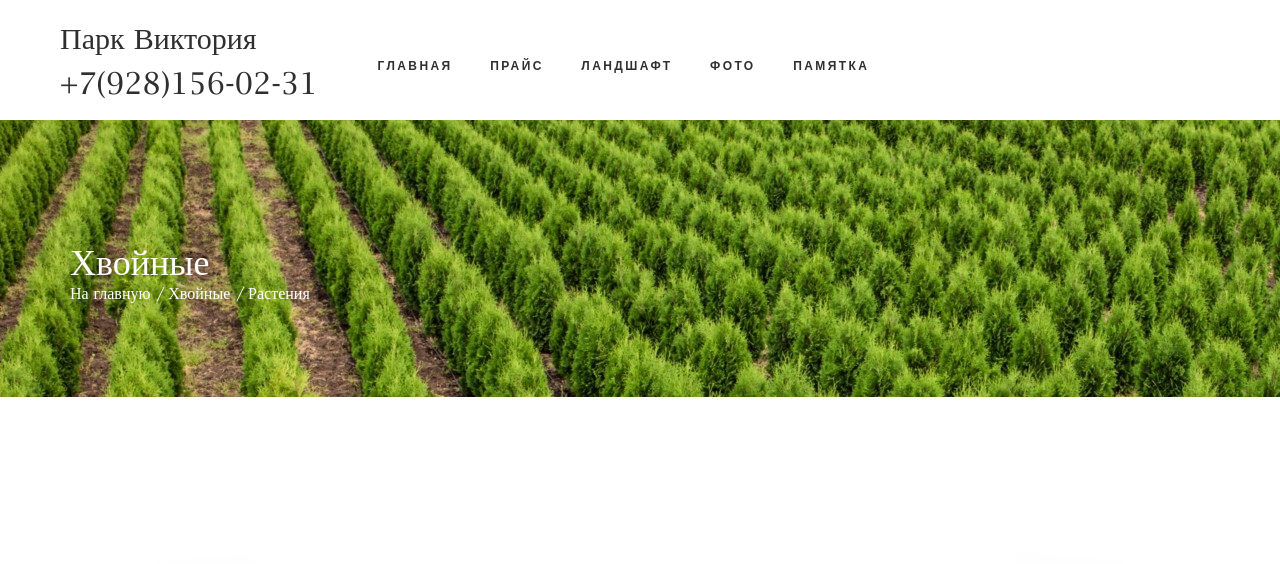
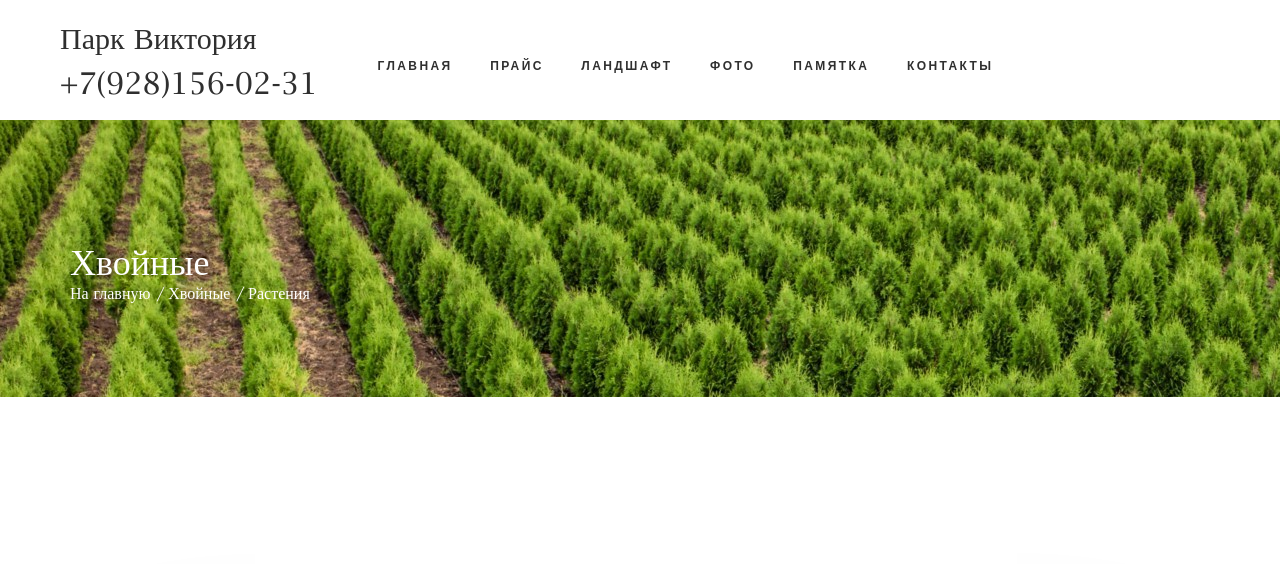
Before and after one commit to Dim-Nike/park_Victoria, a Django app: page /products/1 in a window 1280 px wide. Shown: the top 564 px of the page. Run offline with Django 4.2, Linux system fonts and the light colour scheme; data comes from the database, SQL or seed files in the repository; some libraries are stand-ins or nearby versions; some web fonts are replaced.

Commit message:
set contact.html

```diff
--- a/park_Victoria/main/admin.py
+++ b/park_Victoria/main/admin.py
@@ -9,11 +9,7 @@ class CategoriesProductAdmin(admin.ModelAdmin):
 class ProductAdmin(admin.ModelAdmin):
     list_display = ['name', 'categories', 'price', 'is_active', 'popular', 'product_is_day']
 
-# class AnswerAskAdmin(admin.ModelAdmin):
-#     list_display = ['answer', 'is_active']
-
 admin.site.register(CategoriesProduct, CategoriesProductAdmin)
 admin.site.register(MainImg)
 admin.site.register(Articles)
 admin.site.register(Product, ProductAdmin)
-# admin.site.register(AnswerAsk, AnswerAskAdmin)
--- a/park_Victoria/main/templates/main/categories.html
+++ b/park_Victoria/main/templates/main/categories.html
@@ -34,6 +34,7 @@
 					<li><a href="categories.html">ландшафт</a></li>
 					<li><a href="#">фото</a></li>
 					<li><a href="#">памятка</a></li>
+					<li><a href="contact.html">контакты</a></li>
 				</ul>
 			</nav>
 <!--			<div class="header_content ml-auto">-->
--- a/park_Victoria/main/urls.py
+++ b/park_Victoria/main/urls.py
@@ -7,7 +7,6 @@ from django.urls import path
 
 urlpatterns = [
     path('', show_index, name='index'),
-    path('products/<int:pk>', show_products, name='products'),
-    # path('/contact', show_contact, name='contact')
+    path('products/<int:pk>', show_products, name='products')
 
 ] + static(settings.STATIC_URL, document_root=settings.STATIC_ROOT)
```
Also changed, not shown: park_Victoria/main/models.py (+0 -10 lines), park_Victoria/main/views.py (+0 -7 lines).
